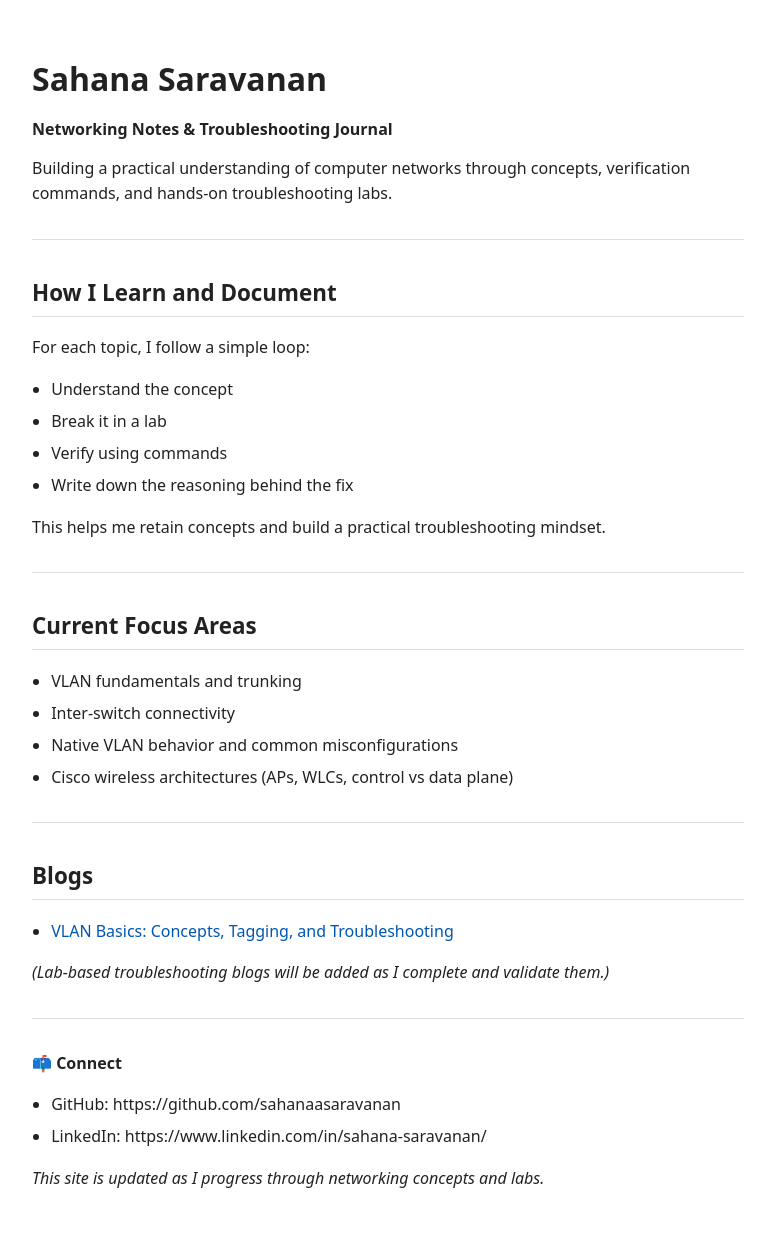
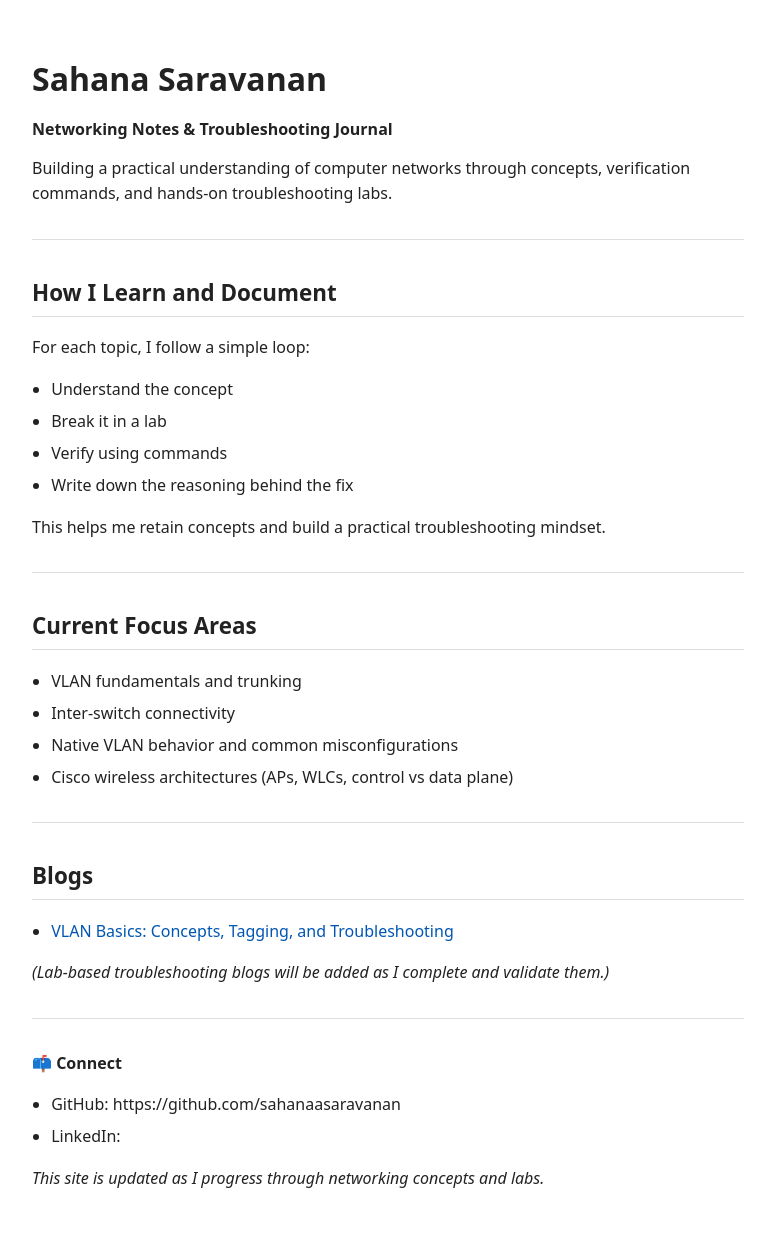
Before and after one commit to sahanaasaravanan/ccna-networking-portfolio, a Jekyll site: the page built from index.md, in a window 1280 px wide. Shown: the whole page, without its empty margins (252-1027 px from the left). Built offline with Jekyll 4.4.1, drawn with Linux system fonts in a browser that asks for light colours; part of the change alters nothing that is shown.

Commit message:
Update index.md

```diff
--- a/index.md
+++ b/index.md
@@ -43,6 +43,6 @@ This helps me retain concepts and build a practical troubleshooting mindset.
 
 📫 **Connect**
 - GitHub: https://github.com/sahanaasaravanan
-- LinkedIn: https://www.linkedin.com/in/sahana-saravanan/
+- LinkedIn: <add-your-link-here>
 
 *This site is updated as I progress through networking concepts and labs.*
```
